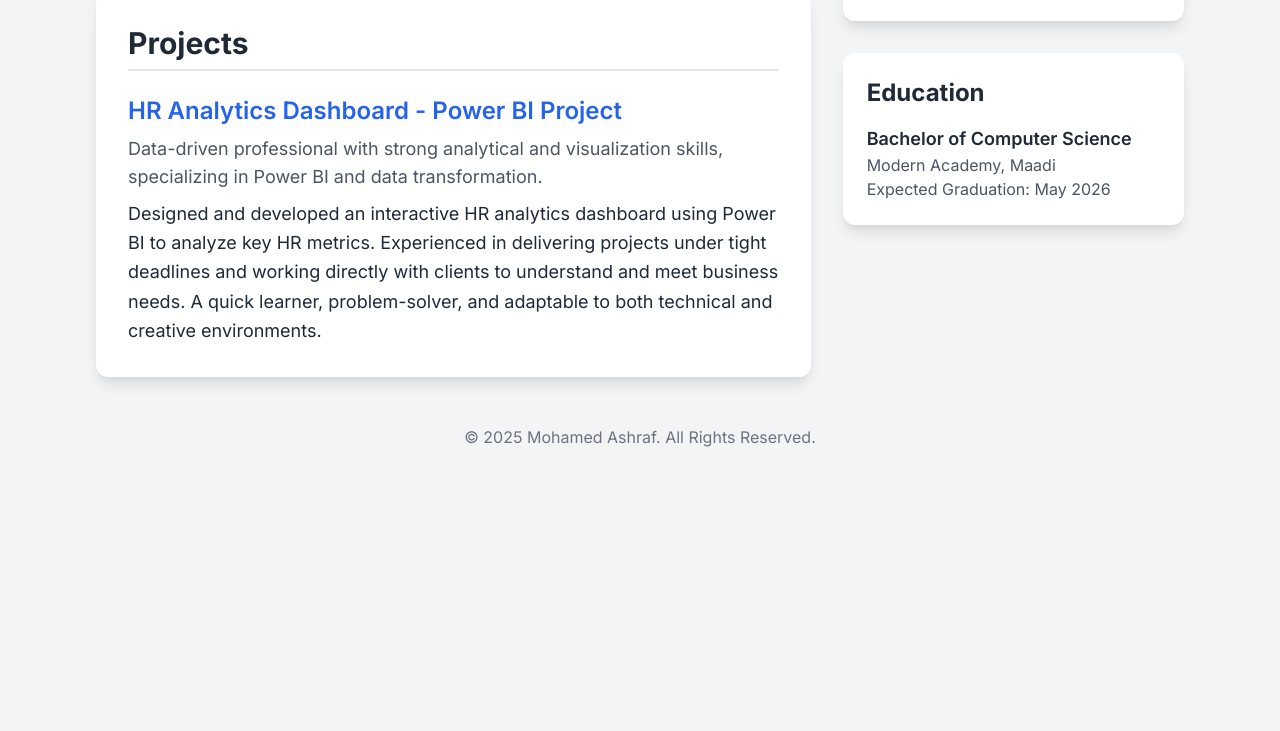
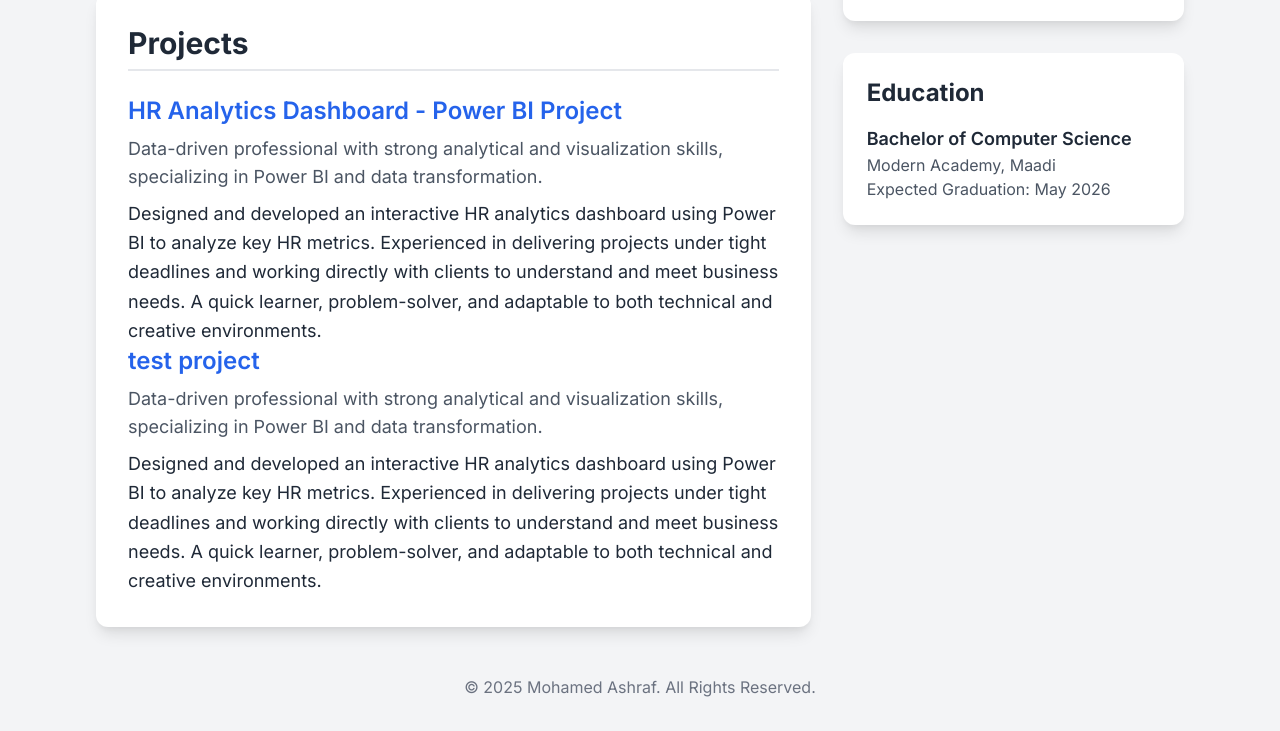
Before and after one commit to Mohamedmansy1/my_portfolio, a plain HTML site: page index.html in a window 1280 px wide. Shown: the part 1112-1843 px from the top of the page. Before the commit the page ends 1593 px from the top, so only its background shows below. Drawn offline with nearby package versions, Linux system fonts and the light colour scheme.

Commit message:
add second pr

```diff
--- a/index.html
+++ b/index.html
@@ -83,6 +83,14 @@
                         <p class="text-lg text-gray-600 mb-2">Data-driven professional with strong analytical and visualization skills, specializing in Power BI and data transformation.</p>
                         <p class="text-lg leading-relaxed">Designed and developed an interactive HR analytics dashboard using Power BI to analyze key HR metrics. Experienced in delivering projects under tight deadlines and working directly with clients to understand and meet business needs. A quick learner, problem-solver, and adaptable to both technical and creative environments.</p>
                     </div>
+                    <div>
+                        <h3 class="text-2xl font-semibold mb-2">
+                           <a href="#"
+                           target="_blank" class="text-blue-600 hover:underline">test project</a>
+                        </h3>
+                        <p class="text-lg text-gray-600 mb-2">Data-driven professional with strong analytical and visualization skills, specializing in Power BI and data transformation.</p>
+                        <p class="text-lg leading-relaxed">Designed and developed an interactive HR analytics dashboard using Power BI to analyze key HR metrics. Experienced in delivering projects under tight deadlines and working directly with clients to understand and meet business needs. A quick learner, problem-solver, and adaptable to both technical and creative environments.</p>
+                    </div>
                 </section>
             </div>
 
```
